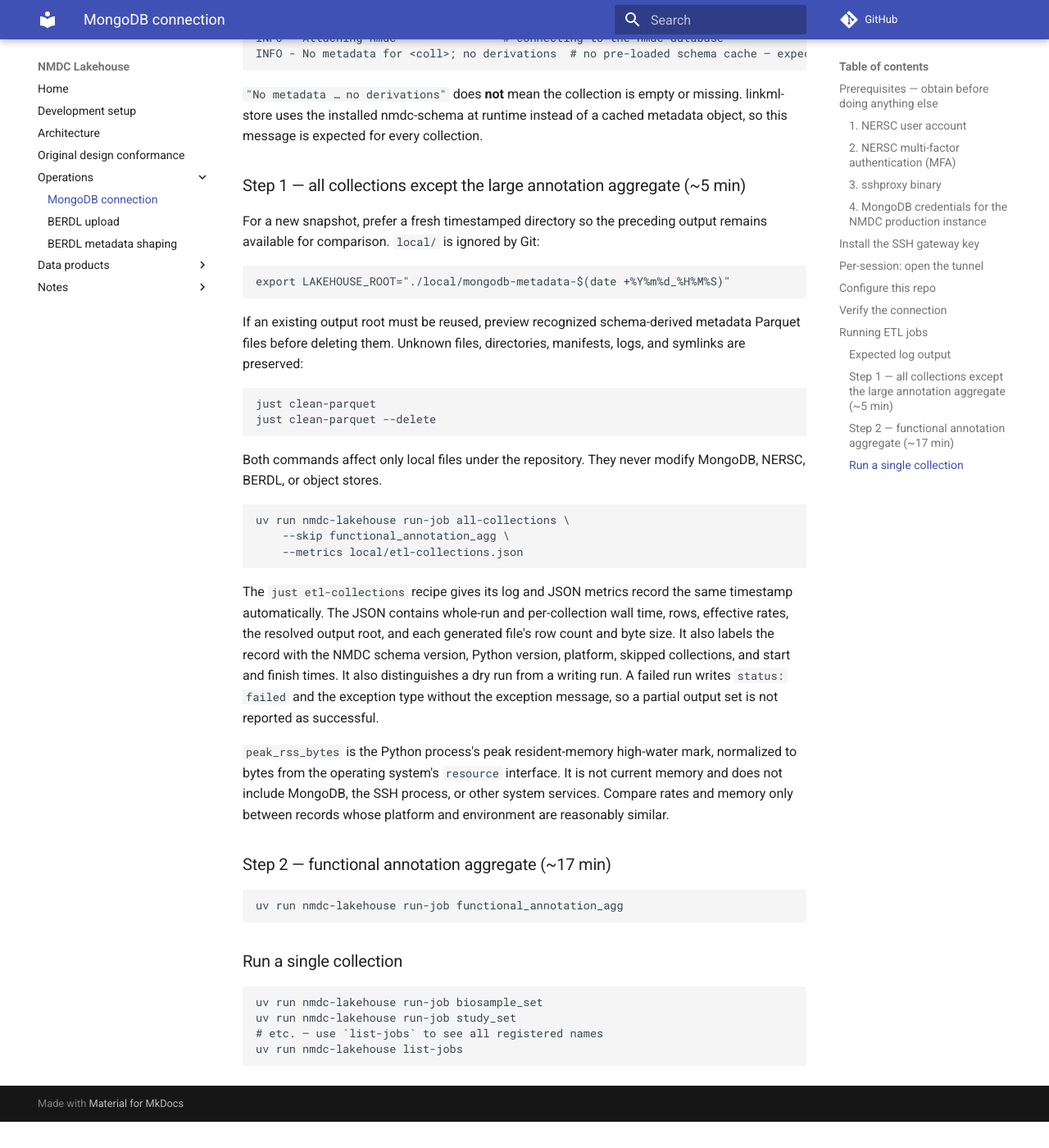
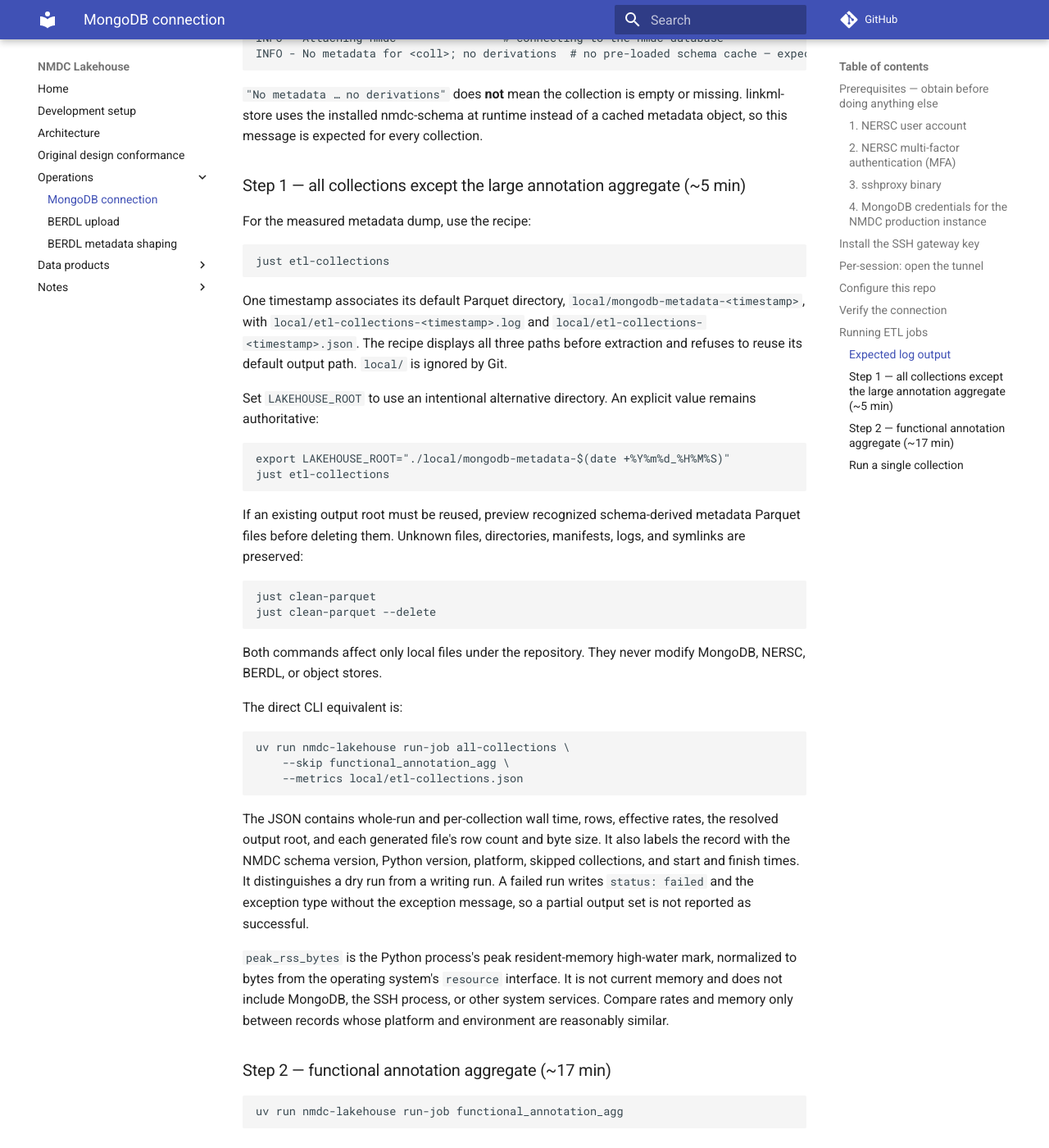
Before and after one commit to microbiomedata/nmdc-lakehouse, an MkDocs documentation site: the page built from docs/mongodb-connection.md, in a window 1280 px wide and 1400 px high, scrolled down 3694 px. Shown: the whole window at 82% size. Built offline with MkDocs 1.6.1 and Material for MkDocs 9.7.7, drawn with Linux system fonts in a browser that asks for light colours; comment, search, counter and statistics services are not loaded; before the commit the page ends 5062 px from its top, so only the background shows below that.

Commit message:
Keep dump artifacts under one timestamp

````diff
--- a/docs/mongodb-connection.md
+++ b/docs/mongodb-connection.md
@@ -180,11 +180,25 @@ object, so this message is expected for every collection.
 
 ### Step 1 — all collections except the large annotation aggregate (~5 min)
 
-For a new snapshot, prefer a fresh timestamped directory so the preceding output
-remains available for comparison. `local/` is ignored by Git:
+For the measured metadata dump, use the recipe:
+
+```bash
+just etl-collections
+```
+
+One timestamp associates its default Parquet directory,
+`local/mongodb-metadata-<timestamp>`, with
+`local/etl-collections-<timestamp>.log` and
+`local/etl-collections-<timestamp>.json`. The recipe displays all three paths
+before extraction and refuses to reuse its default output path. `local/` is
+ignored by Git.
+
+Set `LAKEHOUSE_ROOT` to use an intentional alternative directory. An explicit
+value remains authoritative:
 
 ```bash
 export LAKEHOUSE_ROOT="./local/mongodb-metadata-$(date +%Y%m%d_%H%M%S)"
+just etl-collections
 ```
 
 If an existing output root must be reused, preview recognized schema-derived
@@ -199,20 +213,21 @@ just clean-parquet --delete
 Both commands affect only local files under the repository. They never modify
 MongoDB, NERSC, BERDL, or object stores.
 
+The direct CLI equivalent is:
+
 ```bash
 uv run nmdc-lakehouse run-job all-collections \
     --skip functional_annotation_agg \
     --metrics local/etl-collections.json
 ```
 
-The `just etl-collections` recipe gives its log and JSON metrics record the
-same timestamp automatically. The JSON contains whole-run and per-collection
-wall time, rows, effective rates, the resolved output root, and each generated
-file's row count and byte size. It also labels the record with the NMDC schema
-version, Python version, platform, skipped collections, and start and finish
-times. It also distinguishes a dry run from a writing run. A failed run writes
-`status: failed` and the exception type without the exception message, so a
-partial output set is not reported as successful.
+The JSON contains whole-run and per-collection wall time, rows, effective
+rates, the resolved output root, and each generated file's row count and byte
+size. It also labels the record with the NMDC schema version, Python version,
+platform, skipped collections, and start and finish times. It distinguishes a
+dry run from a writing run. A failed run writes `status: failed` and the
+exception type without the exception message, so a partial output set is not
+reported as successful.
 
 `peak_rss_bytes` is the Python process's peak resident-memory high-water mark,
 normalized to bytes from the operating system's `resource` interface. It is
````
Also changed, not shown: 1 other file.
